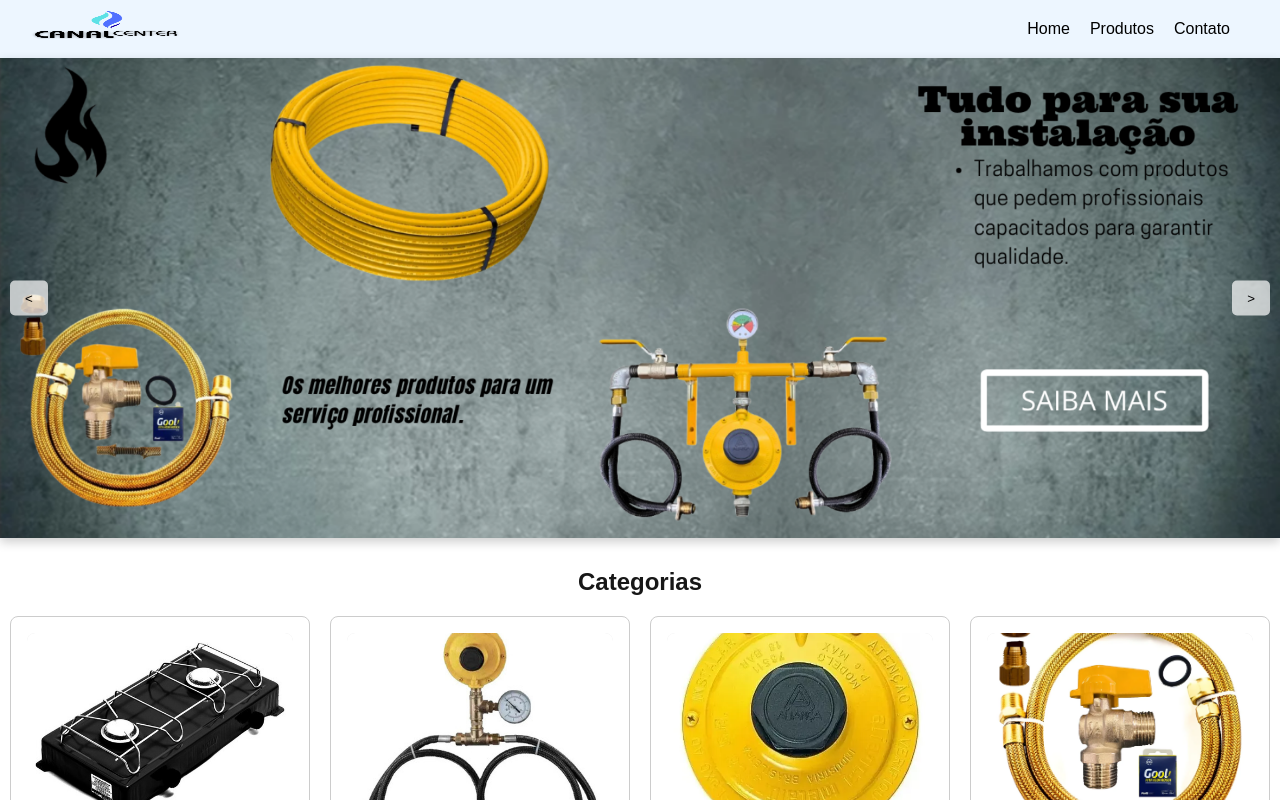
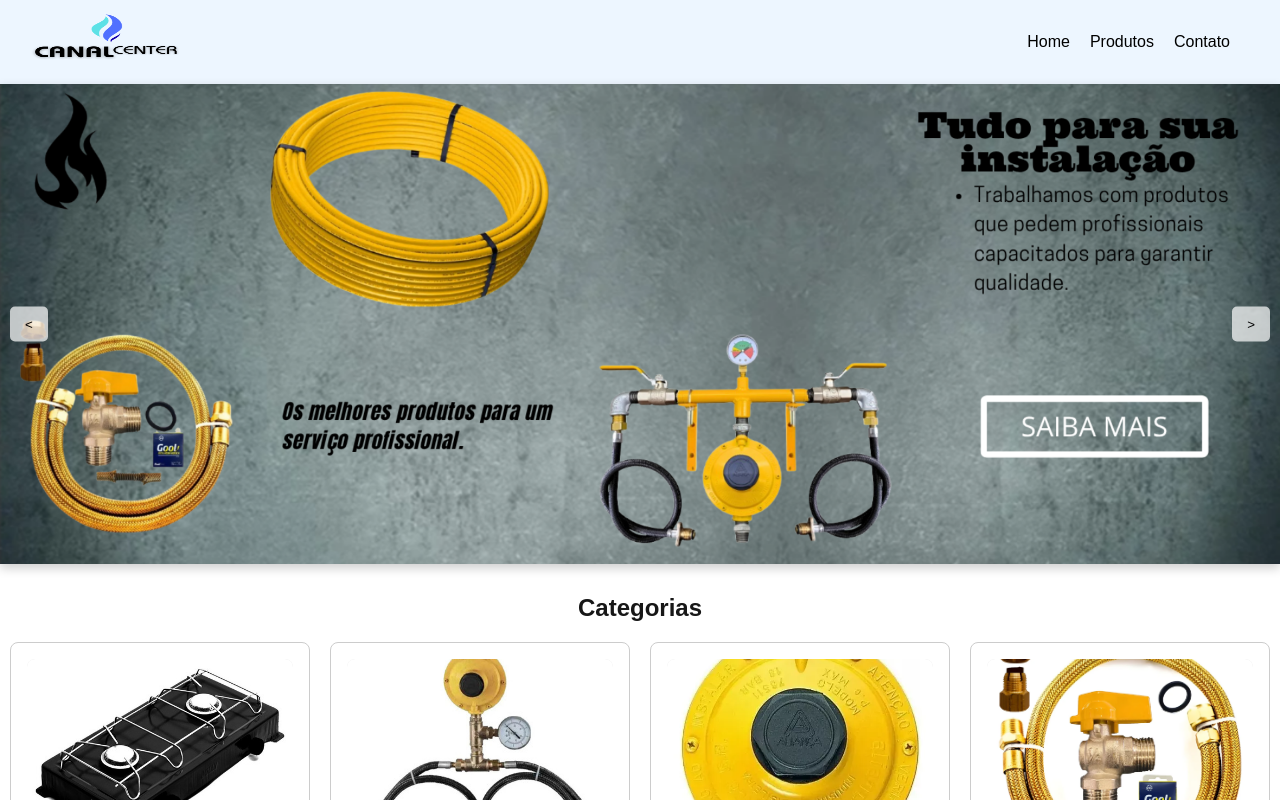
Before and after one commit to guhavila/PROJETO_BORBOLETA_WEB, a Next.js app in the folder projeto-borboleta/: page / in a window 1280 px wide. Shown: the top 800 px of the page. Built offline with nearby package versions, Linux system fonts and the light colour scheme.

Commit message:
Update Header.js

```diff
--- a/projeto-borboleta/src/app/components/Header.js
+++ b/projeto-borboleta/src/app/components/Header.js
@@ -12,7 +12,7 @@
   return (
     <header className={styles.Header}>
       <Link href="/">
-        <Image src="/Logo.png" alt="Logo" width={150} height={50} priority/>
+        <Image src="/Logo.png" alt="Logo" width={150} height={80} priority/>
       </Link>
 
       <button className={styles.menuBtn} onClick={toggleMenu} aria-label="Abrir Menu">
```
